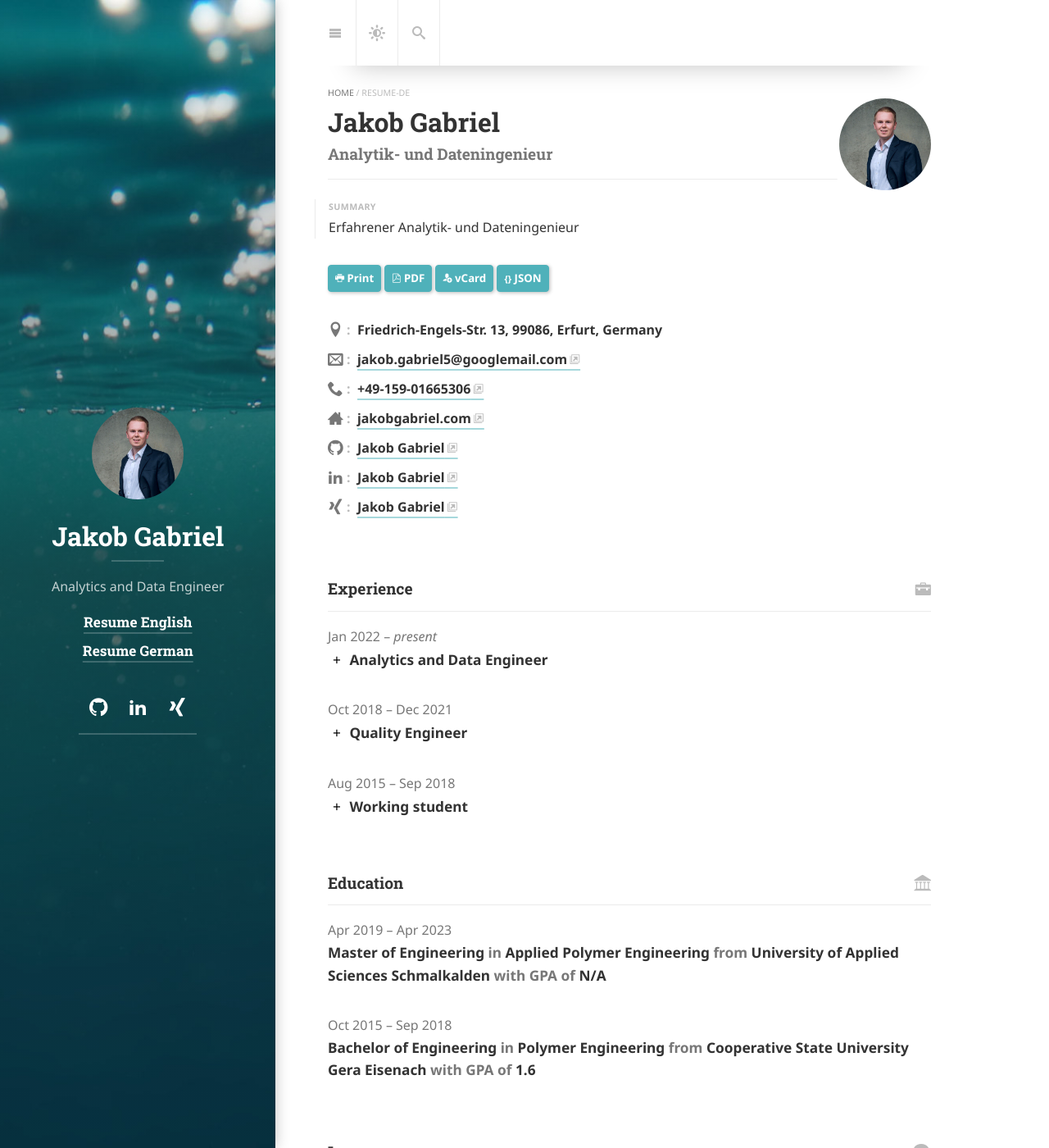
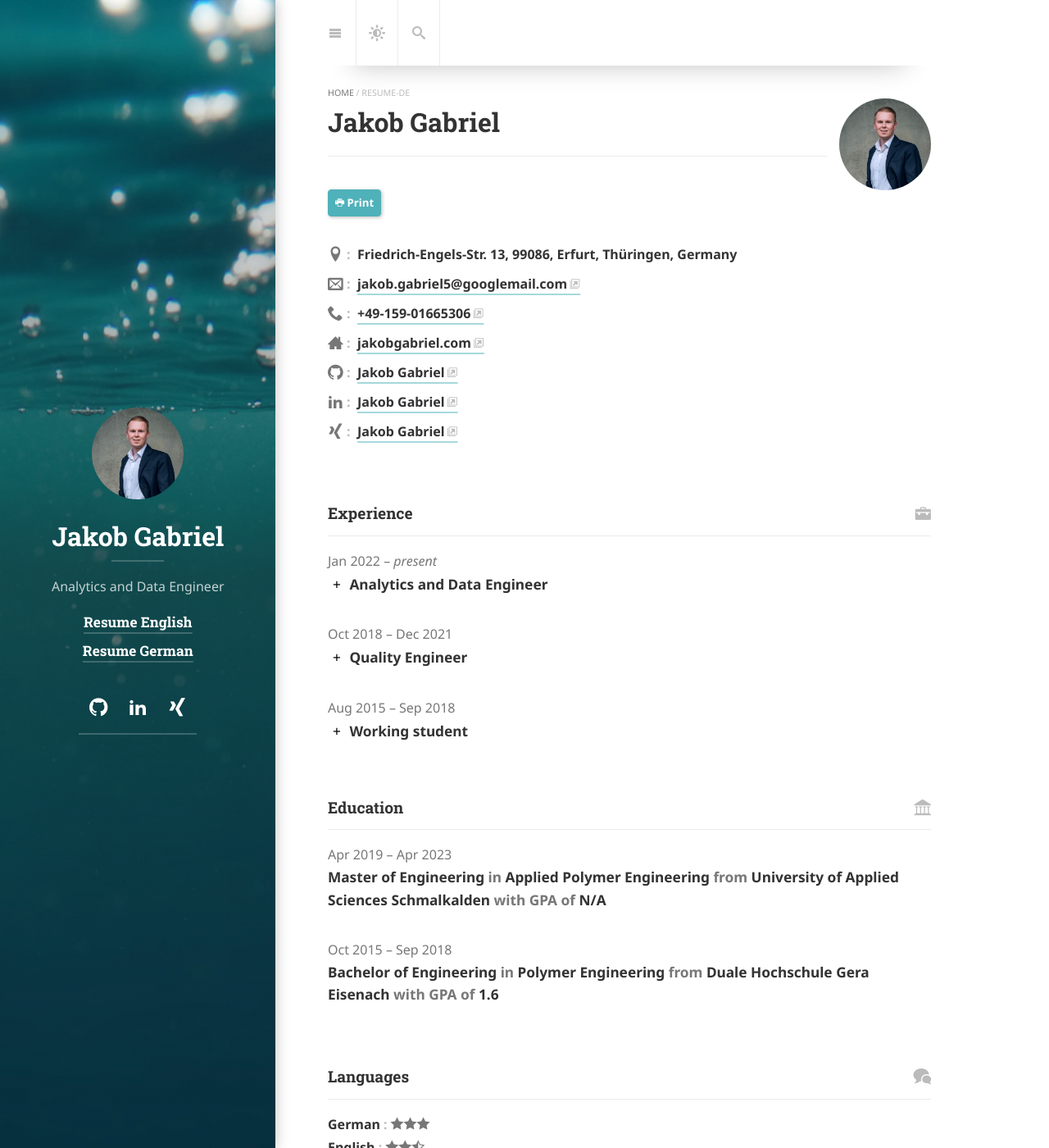
Before and after one commit to jakobgabriel/blog-resume-jakob-gabriel, a Jekyll site: the page built from resume-de.md, in a window 1280 px wide and 1400 px high. Shown: the whole window at 82% size. Built offline with Jekyll 4.4.1, drawn with Linux system fonts in a browser that asks for light colours; cached includes are drawn as plain includes; nearby versions of some CDN libraries; some web fonts are replaced; library files that are not in the unit come from our copies.

Commit message:
minor changes - buttons

```diff
--- a/resume-de.md
+++ b/resume-de.md
@@ -31,18 +31,18 @@
   # See also: <https://jsonresume.org/>.
   basics:
     name: 'Jakob Gabriel'
-    label: Analytik- und Dateningenieur
+    label:
     picture: 'assets/img/logo.jpeg'
     email: 'jakob.gabriel5@googlemail.com'
     phone: '+49-159-01665306'
     website: ' jakobgabriel.com'
-    summary: Erfahrener Analytik- und Dateningenieur
+    summary:
     location:
       address: 'Friedrich-Engels-Str. 13'
       postalCode: '99086'
       city: 'Erfurt'
       countryCode: 'DE'
-      region: ''
+      region: 'Thüringen'
     profiles:
       - network: 'GitHub'
         username: 'Jakob Gabriel'
@@ -145,7 +145,7 @@
       startDate: '2019-04-01'
       endDate: '2023-04-01'
       gpa: 'N/A'
-    - institution: 'Cooperative State University Gera Eisenach'
+    - institution: 'Duale Hochschule Gera Eisenach'
       area: 'Polymer Engineering'
       studyType: 'Bachelor of Engineering'
       startDate: '2015-10-01'
```
Also changed, not shown: other parts of resume-de.md (+5 -5 lines), index.md (+13 -13 lines).
